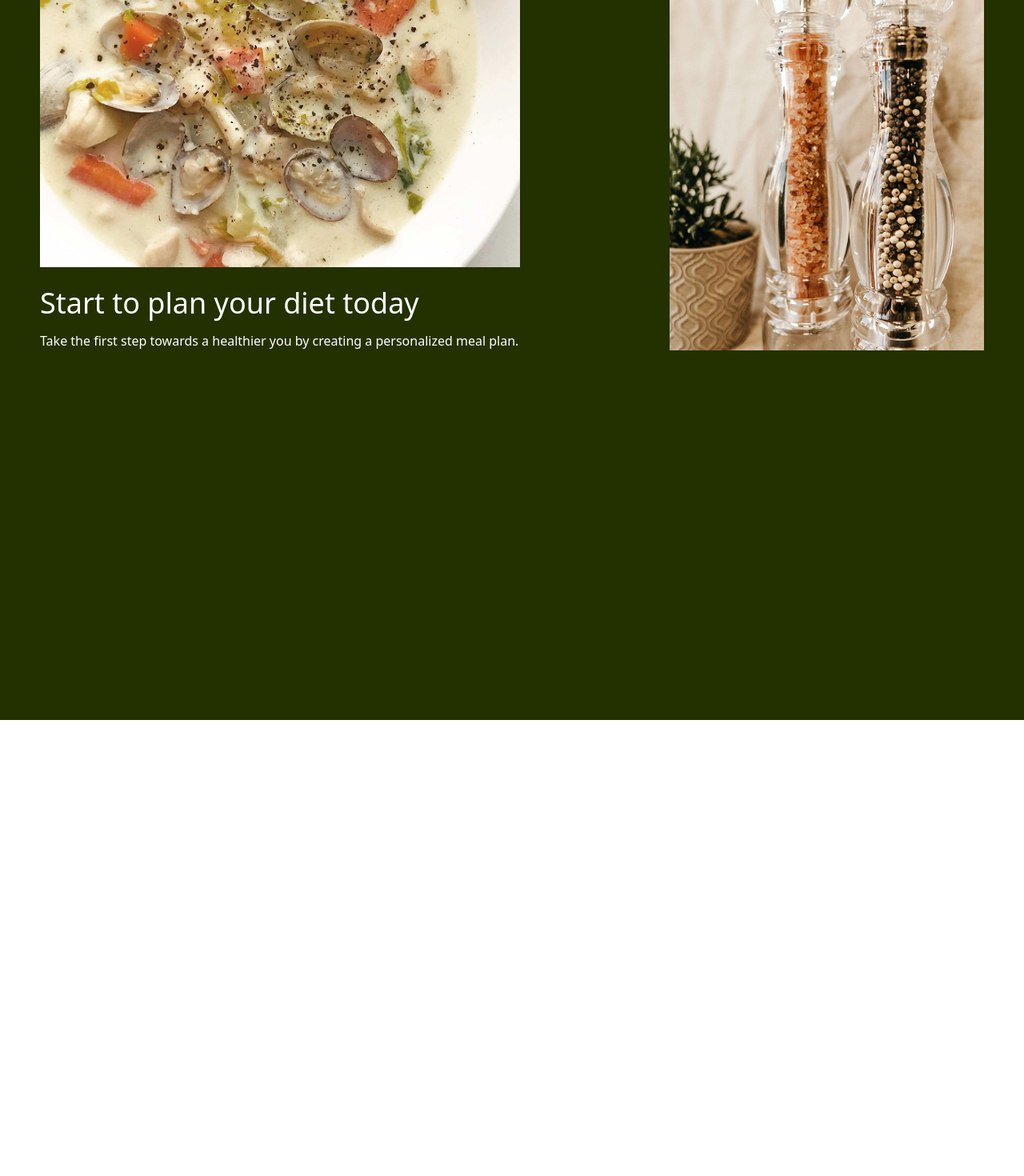
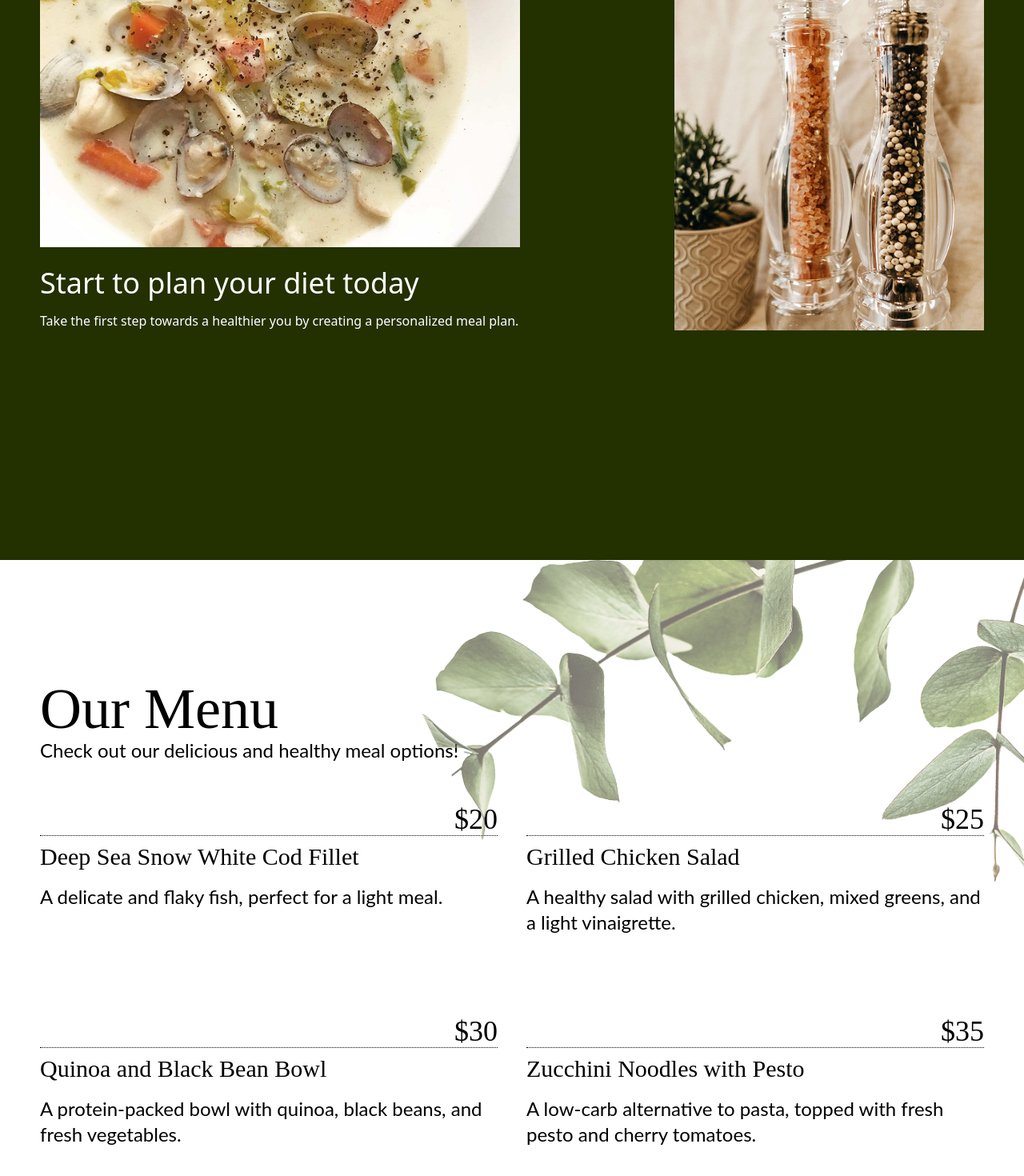
Before and after one commit to shiranlakshitha/FoodZero-React, a React (Vite) app: page / in a window 1280 px wide. Shown: the part 1290-2760 px from the top of the page at 80% size. Before the commit the page ends 2190 px from the top, so only its background shows below. Built offline with nearby package versions, Linux system fonts and the light colour scheme.

Commit message:
feat: integrate HomeMenus component and update Home layout with menu items

```diff
--- a/src/assets/assets.ts
+++ b/src/assets/assets.ts
@@ -6,6 +6,7 @@ import spices2 from './spices2.png'
 import spices3 from './spices3.png'
 import heroimg2 from './Image (3).jpg'
 import heroimg3 from './Image (4).jpg'
+import branch from './Image.png'
 
 
 
@@ -17,7 +18,8 @@ const assets = {
   spices2,
   spices3,
   heroimg2,
-  heroimg3
+  heroimg3,
+  branch
 }
 
 export default assets
--- /dev/null
+++ b/src/components/HomeMenus.tsx
@@ -0,0 +1,18 @@
+
+
+const HomeMenus = ({price, title, description}) => {
+  return (
+    <div className="text-black">
+      <p className="text-2xl md:text-4xl font-rufina flex justify-end mx-auto">${price}</p>
+      <p className="border-b text-3xl border-dotted"></p>
+      <p className="mt-2 font-rufina text-3xl md-text-5xl">
+        {title}
+      </p>
+      <p className="mt-4 font-lato md:text-2xl">
+        {description}
+      </p>
+    </div>
+  )
+}
+
+export default HomeMenus
--- a/src/pages/Home.tsx
+++ b/src/pages/Home.tsx
@@ -1,16 +1,51 @@
 import assets from "../assets/assets";
+import HomeMenus from "../components/HomeMenus";
 
 const Home = () => {
+  const menu = [
+    {
+      price: 20,
+      title: "Deep Sea Snow White Cod Fillet",
+      description: "A delicate and flaky fish, perfect for a light meal.",
+    },
+    {
+      price: 25,
+      title: "Grilled Chicken Salad",
+      description:
+        "A healthy salad with grilled chicken, mixed greens, and a light vinaigrette.",
+    },
+    {
+      price: 30,
+      title: "Quinoa and Black Bean Bowl",
+      description:
+        "A protein-packed bowl with quinoa, black beans, and fresh vegetables.",
+    },
+    {
+      price: 35,
+      title: "Zucchini Noodles with Pesto",
+      description:
+        "A low-carb alternative to pasta, topped with fresh pesto and cherry tomatoes.",
+    },
+  ];
   return (
     <div className="">
-      <div className="bg-[#233000] h-[2000px] px-[50px]">
+      <div className="bg-[#233000] h-[1800px] px-[50px]">
         <div className="pt-[50px] relative w-full h-auto lg:h-[750px]">
           <div className="max-md:py-[50px] max-lg:text-center absolute top-0 left-0 max-w-[1000px] z-60 text-white">
-            <h1 className="font-rufina max-lg:mt-[35px] text-[80px] max-sm:text-[60px] md:text-[100px] lg:text-[140px] leading-tight  ">Healthy Eating is important part of lifestyle</h1>
-            <p className="mt-[25px] font-lato text-lg max-md:self-center w-full lg:max-w-[500px] ">Discover the benefits of a balanced diet and how it can improve your overall well-being.</p>
+            <h1 className="font-rufina max-lg:mt-[35px] text-[80px] max-sm:text-[60px] md:text-[100px] lg:text-[140px] leading-tight  ">
+              Healthy Eating is important part of lifestyle
+            </h1>
+            <p className="mt-[25px] font-lato text-lg max-md:self-center w-full lg:max-w-[500px] ">
+              Discover the benefits of a balanced diet and how it can improve
+              your overall well-being.
+            </p>
           </div>
           <div className="relative flex items-center lg:absolute bottom-0 right-0 h-[600px] w-full lg:w-[600px] z-10">
-            <img src={assets.heroimg1} className="w-full h-full object-cover" alt="" />
+            <img
+              src={assets.heroimg1}
+              className="w-full h-full object-cover"
+              alt=""
+            />
           </div>
           {/*overlay*/}
           <div className="absolute hidden max-lg:block mt-[50px] h-[600px] left-0 top-0 w-full lg:w-[600px] bg-black opacity-50 z-30"></div>
@@ -20,16 +55,54 @@ const Home = () => {
             <img src={assets.spices3} className="w-[150px]" alt="" />
           </div>
         </div>
-        <div className=" py-[25px] lg:mt-[150px] flex flex-row justify-around">
+        <div className=" py-[25px] lg:mt-[150px] flex gap-5  flex-row max-md:flex-col justify-around">
           <div className="flex flex-col items-start flex-2/3">
-            <img src={assets.heroimg2} className="max-w-[600px] h-full w-full object-cover" alt="" />
-            <h1 className="mt-[25px] text-white text-4xl">Start to plan your diet today</h1>
-            <p className="mt-[15px] text-white">Take the first step towards a healthier you by creating a personalized meal plan.</p>
+            <img
+              src={assets.heroimg2}
+              className="max-w-[600px] h-full w-full object-cover"
+              alt=""
+            />
+            <h1 className="mt-[25px] text-white text-4xl">
+              Start to plan your diet today
+            </h1>
+            <p className="mt-[15px] text-white">
+              Take the first step towards a healthier you by creating a
+              personalized meal plan.
+            </p>
           </div>
-          <div className="flex flex-col flex-1/3">
-            <p className="mt-[15px] text-white">Explore our wide range of healthy recipes and start your journey towards a balanced diet.</p>
-            <img src={assets.heroimg3} className="max-w-[600px] h-full w-full object-cover" alt="" />
+          <div className="flex max-md:flex-col-reverse flex-col flex-1/3">
+            <p className="text-white">
+              Explore our wide range of healthy recipes and start your journey
+              towards a balanced diet.
+            </p>
+            <img
+              src={assets.heroimg3}
+              className="max-w-[600px] h-full w-full object-cover"
+              alt=""
+            />
           </div>
+        </div>
+      </div>
+      {/*third section*/}
+      <div className="px-[50px] py-[150px] h-auto relative">
+        <div className="lg:block hidden absolute top-0 right-0 overflow-hidden w-[800px]">
+          <img src={assets.branch} className="w-full h-full object-cover" alt="" />
+        </div>
+        <div className="text-black w-full">
+          <h1 className="text-5xl md:text-7xl font-rufina">Our Menu</h1>
+          <p className="font-lato md:text-2xl">
+            Check out our delicious and healthy meal options!
+          </p>
+        </div>
+        <div className="mt-[50px] grid grid-cols-1 md:grid-cols-2 md:gap-9 gap-6 mb-[50px] md:gap-y-[100px]">
+          {menu.map((item, index) => (
+            <HomeMenus
+              key={index}
+              price={item.price}
+              title={item.title}
+              description={item.description}
+            />
+          ))}
         </div>
       </div>
     </div>
```
